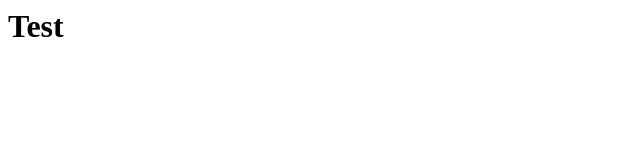
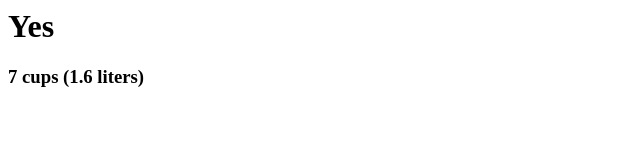
Before and after one commit to fenstamaker/luke-lentils, a plain HTML site: page index.html in a window 1280 px wide. Shown: the whole page, without its empty margins (0-640 px from the left). Drawn offline with Linux system fonts and the light colour scheme.

Commit message:
Luke's lentil comsumption for 14 Sept. 2015

```diff
--- a/index.html
+++ b/index.html
@@ -1,2 +1,2 @@
-
-<h1>Test</h1>
+<h1>Yes</h1>
+<h3>7 cups (1.6 liters)</h3>
```
